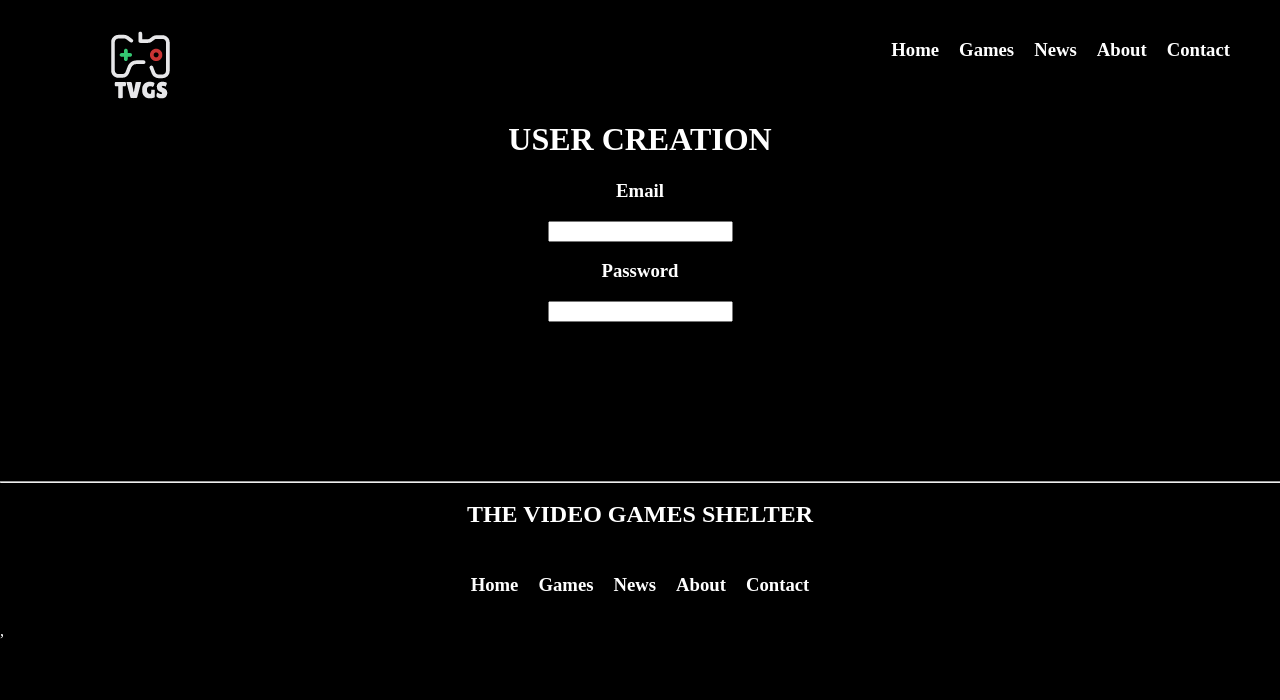
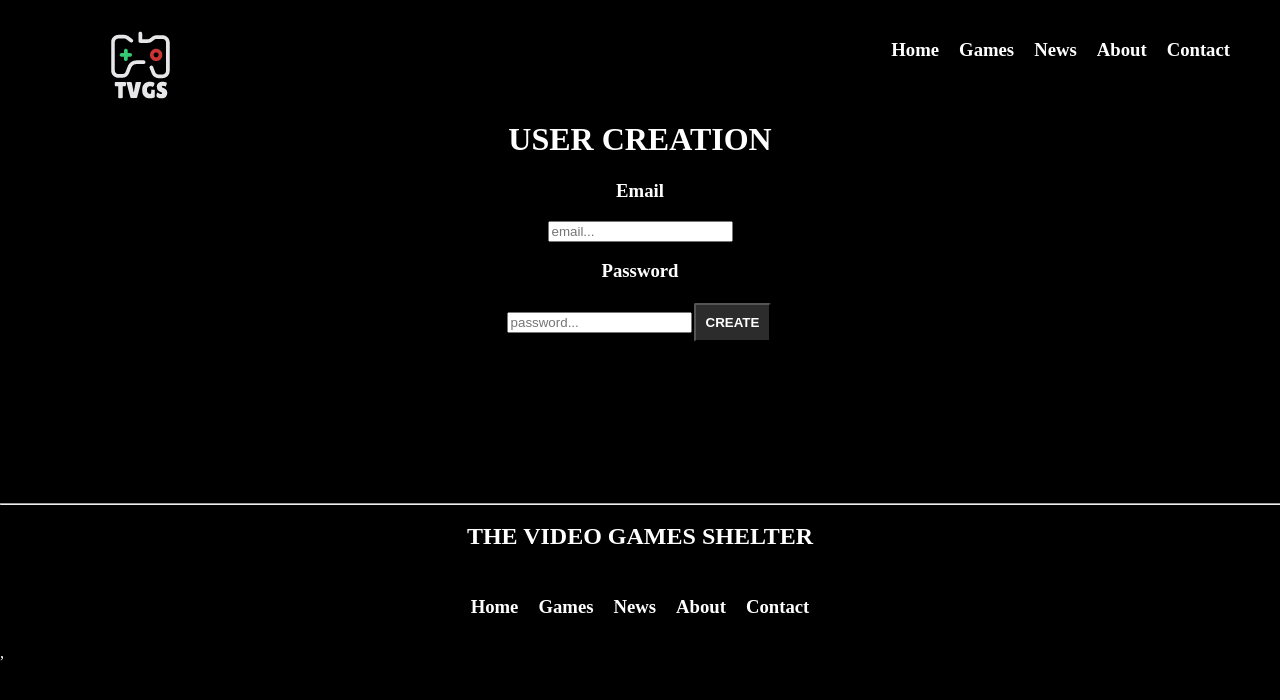
Before and after one commit to tomasfv/TVGS-Frontend, a React (Create React App) app: page /usercreate in a window 1280 px wide. Shown: the top 700 px of the page. Built offline with nearby package versions, Linux system fonts and the light colour scheme; a web font is replaced by a local one.

Commit message:
mod user

```diff
--- a/src/components/UserCreate.jsx
+++ b/src/components/UserCreate.jsx
@@ -1,7 +1,45 @@
-import React from "react";
+
+import React, {useState, /*useEffect*/} from "react";
+import {/*Link,*/ useHistory} from 'react-router-dom';
+import {useDispatch, /*useSelector*/} from "react-redux";
+import {postUser} from '../actions/index';
 import './UserCreate.css'
 
+
 export default function UserCreate(){
+    const dispatch = useDispatch();
+    const history = useHistory();
+    //const [errors, setErrors] = useState({e:''});      //creo el estado errors
+    const [input, setInput] = useState({               //creo el estado input que es como viene el formulario por default
+        email:"",
+        password:"",
+    })
+
+    function handleChange(e){                       //recibe un evento, que es un cambio en el input
+        setInput({                                  //setInput es la funcion que sabe como modificar el estado input
+            ...input,
+            [e.target.name] : e.target.value,       //a la prop que coincida con el name(name, img, speed...) le asigna el valor que se escribió en el input
+        })
+    }
+
+    function handleSubmit(e){                       //recibe toda la info del formulario
+        e.preventDefault();
+        dispatch(postUser(input))                //crea un pokemon con la info que se fue guardando en el estado input
+        alert("User Created!")
+        // swal.fire({
+        //     position: 'top-end',
+        //     icon: 'success',
+        //     title: 'User Created!',
+        //     showConfirmButton: false,
+        //     timer: 2000,
+        //     })
+        setInput({                                  //resetea el estado input a su estado original
+            email:"",
+            password:"",
+
+        });
+        history.push('/home');      //llevame al home cuando se cree el pokemon
+    }
 
 
 
@@ -10,11 +48,12 @@ export default function UserCreate(){
         <div className="usercreate-container">
             <h1>USER CREATION</h1>
 
-            <form>
+            <form onSubmit={(e) => handleSubmit(e)}>
                 <label><h3>Email </h3></label>
-                <input></input>
+                <input type='text' value={input.email} name='email' placeholder="email..." onChange={(e) => handleChange(e)}/>
                 <label><h3>Password </h3></label>
-                <input></input>
+                <input type='text' value={input.password} name='password' placeholder="password..." onChange={(e) => handleChange(e)}/>
+                <button type='submit'>CREATE</button>
             </form>
         </div>
     )
--- a/src/index.js
+++ b/src/index.js
@@ -10,8 +10,8 @@ import { store } from "./store";
 
 dotenv.config();
 
-axios.defaults.baseURL = 'http://localhost:3001';  //deploy (descomentar para trabajar en localhost)
-//axios.defaults.baseURL = 'https://tvgs-backend-production.up.railway.app';  //deploy (descomentar para trabajar en deploy)
+//axios.defaults.baseURL = 'http://localhost:3001';  //deploy (descomentar para trabajar en localhost)
+axios.defaults.baseURL = 'https://tvgs-backend-production.up.railway.app';  //deploy (descomentar para trabajar en deploy)
 
 ReactDOM.render(
   <Provider store={store}>
```
